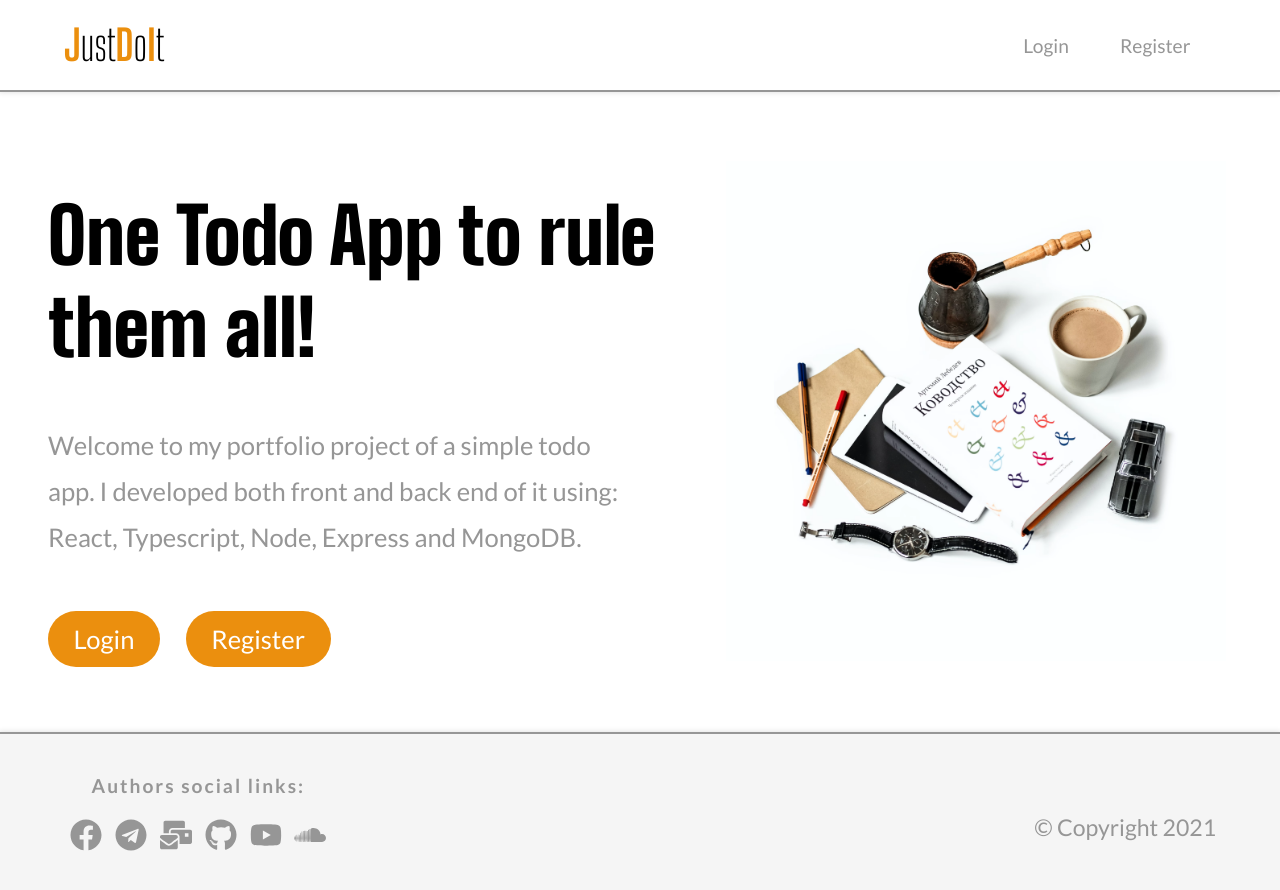
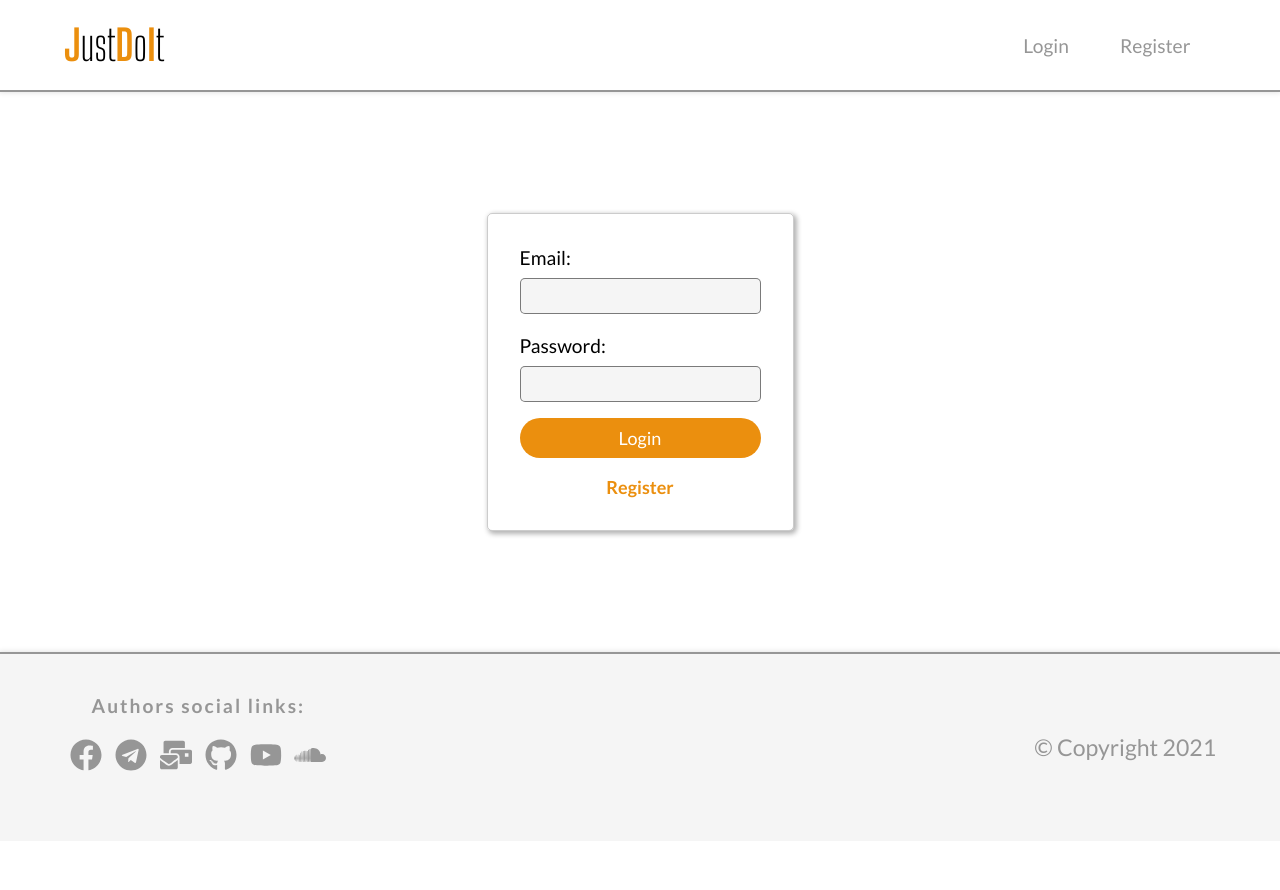
Before and after one commit to SergeyYahdzhyiev/jdi-client, a React app: page / in a window 1280 px wide. Shown: the top 890 px of the page. After the commit the page ends 841 px from the top, so only its background shows below. Built offline with nearby package versions, Linux system fonts and the light colour scheme.

Commit message:
set up basic login form layout, added config with apiUrl, added axios

```diff
--- /dev/null
+++ b/config/default.json
@@ -0,0 +1,3 @@
+{
+  "apiUrl": "https://jdi-api.herokuapp.com/"
+}
--- a/package.json
+++ b/package.json
@@ -44,6 +44,8 @@
     "workbox-webpack-plugin": "^6.1.5"
   },
   "dependencies": {
+    "axios": "^0.21.1",
+    "config": "^3.3.6",
     "mobx": "^6.3.2",
     "mobx-react-lite": "^3.2.0",
     "react": "^17.0.2",
--- a/src/App.tsx
+++ b/src/App.tsx
@@ -1,6 +1,6 @@
 import React from 'react';
 import { BrowserRouter as Router, Route, Switch } from 'react-router-dom';
-import { Header, Footer, LoginForm, RegisterForm, Banner } from './components';
+import { Header, Footer, LoginForm, RegisterForm } from './components';
 
 export const App: React.FC = () => {
   return (
@@ -8,8 +8,8 @@ export const App: React.FC = () => {
       <Header />
       <main>
         <Switch>
-          <Route exact path="/" component={Banner} />
-          <Route exact path="/login" component={LoginForm} />
+          {/* <Route exact path="/" component={Banner} /> */}
+          <Route exact path="/" component={LoginForm} />
           <Route exact path="/register" component={RegisterForm} />
         </Switch>
       </main>
--- a/src/components/Banner.tsx
+++ b/src/components/Banner.tsx
@@ -48,13 +48,14 @@ const Heading = styled.h2`
 `;
 
 const Text = styled.p`
-  font-size: max(18px, 2vw);
+  font-size: max(18px, 1.5vw);
   text-align: center;
   color: var(--clr-text-secondary);
   line-height: 1.8;
 
   max-width: 25ch;
 
+  margin-top: 0.5em;
   margin-bottom: 2em;
 
   @media (min-width: 768px) {
@@ -87,7 +88,7 @@ const Button = styled(NavLink)`
 
   &:hover,
   &:focus {
-    box-shadow: 0 0 2px 2px var(--clr-text-highlight);
+    opacity: 0.8;
   }
 
   @media (min-width: 768px) {
--- a/src/components/LoginForm.tsx
+++ b/src/components/LoginForm.tsx
@@ -1,5 +1,199 @@
 import React from 'react';
+import { useState } from 'react';
+import { NavLink } from 'react-router-dom';
+import styled from 'styled-components';
+
+interface IFormState {
+  email: string;
+  password: string;
+}
+
+const Container = styled.div`
+  display: flex;
+  justify-content: center;
+  align-items: center;
+
+  min-height: 70vh;
+`;
+
+const FormContainer = styled.form`
+  display: flex;
+  flex-direction: column;
+  align-items: center;
+
+  min-width: 300px;
+
+  border: 1px solid rgba(0, 0, 0, 0.2);
+  border-radius: 5px;
+
+  box-shadow: 2px 2px 5px 1px rgba(0, 0, 0, 0.3);
+
+  padding: 2rem;
+`;
+
+const Fieldset = styled.fieldset`
+  display: flex;
+  flex-direction: column;
+  align-items: center;
+
+  width: 100%;
+
+  margin: 0 0 1rem 0;
+  padding: 0;
+
+  border: none;
+`;
+
+const Label = styled.label`
+  font-size: max(18px, 1.5vw);
+  width: 100%;
+  margin-bottom: 0.5em;
+
+  &:not(:first-child) {
+    margin-top: 1em;
+  }
+`;
+
+const Input = styled.input`
+  font-size: max(16px, 1vw);
+  width: 100%;
+
+  background: whitesmoke;
+
+  border: 1px solid rgba(0, 0, 0, 0.5);
+  border-radius: 5px;
+
+  padding: 0.5em 1em;
+`;
+
+const SubmitButton = styled.button`
+  font-family: 'Lato', sasn-serif;
+  font-size: max(18px, 1vw);
+  font-weight: 500;
+  background: var(--clr-text-highlight);
+  color: #fff;
+  text-decoration: none;
+  border: none;
+  border-radius: 1.5em;
+  padding: 0.5em 1em;
+  transition: all 0.2s ease;
+  cursor: pointer;
+  width: 100%;
+
+  &:hover,
+  &:focus {
+    opacity: 0.8;
+  }
+`;
+
+const Link = styled(NavLink)`
+  font-size: max(18px, 0.8vw);
+  font-weight: 600;
+  text-decoration: none;
+
+  margin-top: 1em;
+
+  color: var(--clr-text-highlight);
+
+  &:hover {
+    text-decoration: underline;
+  }
+`;
+
+// const Loader = styled.div`
+//   & {
+//     display: inline-block;
+//     position: relative;
+//     width: 80px;
+//     height: max(18px, 0.8vw);
+//   }
+//   & div {
+//     position: absolute;
+//     top: 6px;
+//     width: 13px;
+//     height: 13px;
+//     border-radius: 50%;
+//     background: #fff;
+//     animation-timing-function: cubic-bezier(0, 1, 1, 0);
+//   }
+//   & div:nth-child(1) {
+//     left: 8px;
+//     animation: lds-ellipsis1 0.6s infinite;
+//   }
+//   & div:nth-child(2) {
+//     left: 8px;
+//     animation: lds-ellipsis2 0.6s infinite;
+//   }
+//   & div:nth-child(3) {
+//     left: 32px;
+//     animation: lds-ellipsis2 0.6s infinite;
+//   }
+//   & div:nth-child(4) {
+//     left: 56px;
+//     animation: lds-ellipsis3 0.6s infinite;
+//   }
+//   @keyframes lds-ellipsis1 {
+//     0% {
+//       transform: scale(0);
+//     }
+//     100% {
+//       transform: scale(1);
+//     }
+//   }
+//   @keyframes lds-ellipsis3 {
+//     0% {
+//       transform: scale(1);
+//     }
+//     100% {
+//       transform: scale(0);
+//     }
+//   }
+//   @keyframes lds-ellipsis2 {
+//     0% {
+//       transform: translate(0, 0);
+//     }
+//     100% {
+//       transform: translate(24px, 0);
+//     }
+//   }
+// `;
 
 export const LoginForm: React.FC = () => {
-  return <h2>Login Form</h2>;
+  const [state, setState] = useState<IFormState>({
+    email: '',
+    password: '',
+  });
+
+  const changeHandler = (e) => {
+    setState((prev) => ({
+      ...prev,
+      [e.target.name]: e.target.value,
+    }));
+  };
+
+  const submitHandler = (e) => {
+    e.preventDefault();
+    console.log(state);
+  };
+  return (
+    <Container>
+      <FormContainer onSubmit={submitHandler}>
+        <Fieldset>
+          <Label htmlFor="email">Email:</Label>
+          <Input name="email" type="email" required value={state.email} onChange={changeHandler} />
+          <Label htmlFor="password">Password:</Label>
+          <Input name="password" type="password" required value={state.password} onChange={changeHandler} />
+        </Fieldset>
+        <SubmitButton type="submit">
+          Login
+          {/* <Loader>
+            <div></div>
+            <div></div>
+            <div></div>
+          </Loader> */}
+        </SubmitButton>
+        <Link to="/register">Register</Link>
+      </FormContainer>
+    </Container>
+  );
 };
--- a/src/components/index.ts
+++ b/src/components/index.ts
@@ -3,3 +3,4 @@ export * from './Header';
 export * from './LoginForm';
 export * from './RegisterForm';
 export * from './Banner';
+export * from './LoginForm';
--- a/src/styles/main.css
+++ b/src/styles/main.css
@@ -23,6 +23,7 @@ body {
   min-height: 100vh;
 }
 
-a:focus {
+a:focus,
+input:focus {
   outline-color: var(--clr-text-highlight);
 }
```
Also changed, not shown: 1 other file (tests, documents, lock files or other folders).
